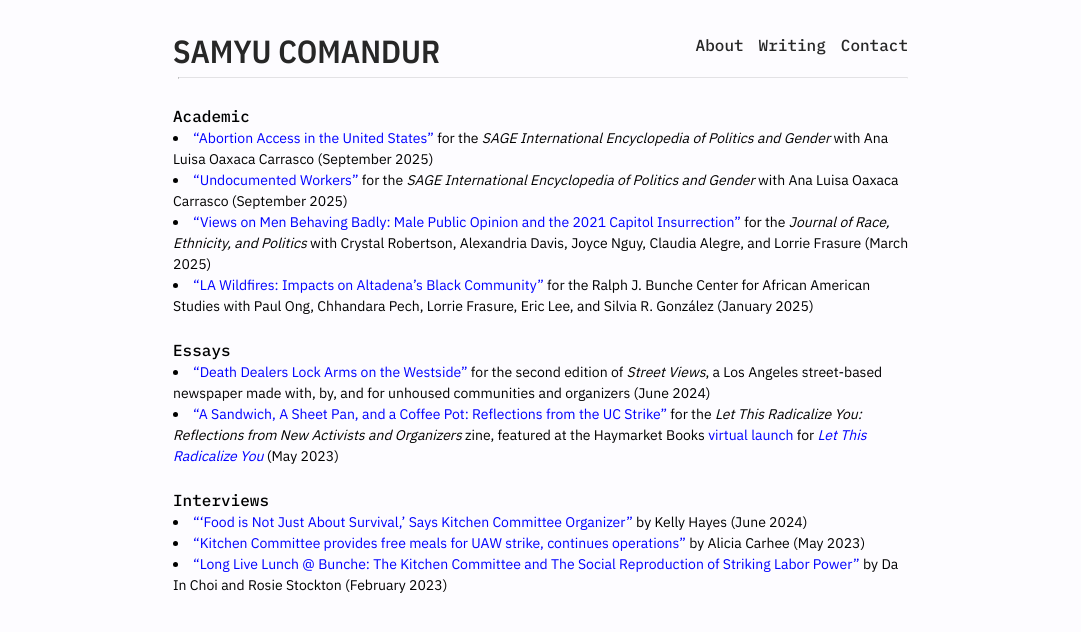
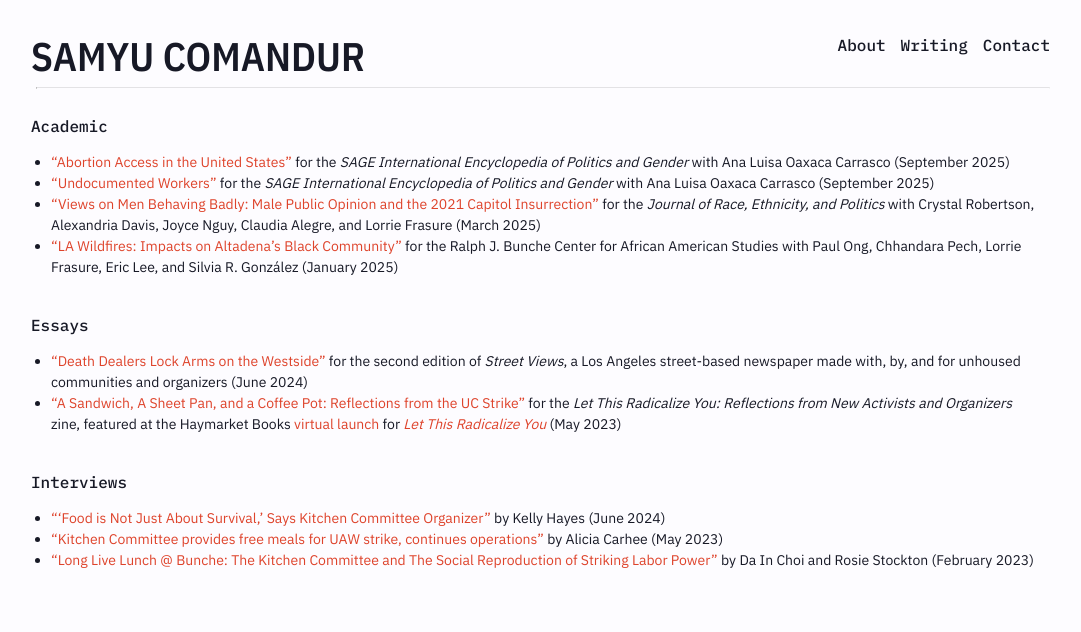
Before and after one commit to samyuc/samyuc.github.io, a Jekyll site: the page built from writing.html, in a window 1280 px wide. Shown: the top 632 px of the page, without its empty margins (97-1178 px from the left). Built offline with Jekyll 4.4.1, drawn with Linux system fonts in a browser that asks for light colours.

Commit message:
revamp 2.0

```diff
--- a/css/styles.css
+++ b/css/styles.css
@@ -5,7 +5,15 @@
 	 font-size: 14px;
 	 background-color: #fdfcff;
 	 min-height: 100%;
+	 color: #171926;
 }
+.sidebar {
+  grid-area: sidebar;
+}
+.col {
+  grid-area: col;
+}
+
 section {
 	 font-family: "IBM Plex Mono", monospace;
 	 font-weight: 500;
@@ -15,7 +23,7 @@
 
 a {
 	 text-decoration: none;
-	 color: #00f;
+	 color: #de432b;
 }
 a:hover {
 	 text-decoration: underline;
@@ -25,7 +33,7 @@
 	 border-top: 1px solid rgba(0, 0, 0, 0.1);
 	 border-bottom: 1px solid rgba(255, 255, 255, 0.3);
 }
- code {
+code {
 	 background-color: #d8e7ff;
 	 color: #002b72;
 }
@@ -35,11 +43,21 @@
  .pull-right, .post-card .details {
 	 float: right;
 }
- .container {
-	 max-width: 740px;
-	 margin: auto;
+
+.wrapper{
+	display: grid;
+	flex-wrap: wrap;
+	grid-gap: 10px;
+        grid-template-columns: 1fr 3fr;
+  	grid-template-areas: "sidebar col";
 }
- .navbar {
+
+.container {
+	margin: auto;
+	max-width: 80%;
+}
+
+.navbar {
 	 padding: 30px 0 20px 0;
 }
  .navbar ul {
@@ -57,14 +75,14 @@
 }
 
  .navbar a {
-         color: #272727;
+         color: #171926;
 }
 
  .navbar .site-title {
 	 font-family: "IBM Plex Sans Condensed", sans-serif;
 	 font-weight: 600;
-	 font-size: 32px;
-	 color: #272727;
+	 font-size: 40px;
+	 color: #171926;
 	 display: inline-block;
 }
  .post-card {
@@ -110,21 +128,15 @@
  .footer a {
 	 color: black;
 }
- @media (max-width: 800px) {
-	 .container {
-		 max-width: 600px;
-		 transition: 0.3s ease all;
-	}
+
+@media (max-width: 768px) {
+  grid-template-rows: repeat(auto, 1fr);
+  grid-template-areas:
+    "column"
+    "sidebar";
 }
- @media (max-width: 650px) {
-	 .container {
-		 max-width: 83%;
-	}
-	 .navbar ul {
-		 margin-top: 5px;
-	}
-}
- @media (max-width: 500px) {
+
+@media (max-width: 625px) {
 	 .navbar {
 		 text-align: center;
 		 padding: 50px 0px 0px 0px;
@@ -147,6 +159,17 @@
 		 width: 100%;
 		 float: none;
 	}
+	.col {
+     		width: 100%;
+   	}
+  	.sidebar {
+      		width: 100%;
+   	}
+}
+@media (max-width: 480px) {
+         .content .profile-picture img {
+                 margin-top: -5px;
+        }
 }
  .content {
 	 line-height: 1.5;
@@ -176,6 +199,7 @@
 	 margin: 5px 0 5px 0;
 }
  .content ul {
+	 margin: 0;
 	 padding: 0 20px 0 20px;
 }
  .content ol {
@@ -202,15 +226,12 @@
 	 padding: 0;
 	 margin: 0;
 }
- @media (max-width: 480px) {
-	 .content .profile-picture img {
-		 margin-top: -5px;
-	}
-}
- .content img {
+
+.content img {
+	 width: 100%;
+         height: auto;
 	 text-align: center;
-	 margin: 10px 10px 10px 10px;
-	 max-width: 740px;
+	 border-radius: 50%;
 }
  .content .color-red {
 	 color: #ff0f00;
--- a/writing.html
+++ b/writing.html
@@ -2,18 +2,21 @@
 layout: default
 ---
 <section>Academic</section>
+<ul><dl>
 <dt><li> <a href=https://us.sagepub.com/en-us/nam/the-sage-international-encyclopedia-of-politics-and-gender/book286827>“Abortion Access in the United States”</a> for the <i>SAGE International Encyclopedia of Politics and Gender</i> with Ana Luisa Oaxaca Carrasco (September 2025)</li>
 <dt><li> <a href=https://us.sagepub.com/en-us/nam/the-sage-international-encyclopedia-of-politics-and-gender/book286827>“Undocumented Workers”</a> for the <i>SAGE International Encyclopedia of Politics and Gender</i> with Ana Luisa Oaxaca Carrasco (September 2025)</li>
 <dt><li> <a href=https://www.cambridge.org/core/journals/journal-of-race-ethnicity-and-politics/article/views-on-men-behaving-badly-male-public-opinion-and-the-2021-capitol-insurrection/1BCD3FECB9540D7ACF8E542AA7DFB451">“Views on Men Behaving Badly: Male Public Opinion and the 2021 Capitol Insurrection”</a> for the <i>Journal of Race, Ethnicity, and Politics</i> with Crystal Robertson, Alexandria Davis, Joyce Nguy, Claudia Alegre, and Lorrie Frasure (March 2025)</li>
-<dt><li> <a href=https://bunchecenter.ucla.edu/wp-content/uploads/sites/112/2025/02/LA_Wildfire_Altadena_Black_Community_Report.pdf">“LA Wildfires: Impacts on Altadena’s Black Community”</a> for the Ralph J. Bunche Center for African American Studies with Paul Ong, Chhandara Pech, Lorrie Frasure, Eric Lee, and Silvia R. González (January 2025)</li>
+<dt><li> <a href=https://bunchecenter.ucla.edu/wp-content/uploads/sites/112/2025/02/LA_Wildfire_Altadena_Black_Community_Report.pdf">“LA Wildfires: Impacts on Altadena’s Black Community”</a> for the Ralph J. Bunche Center for African American Studies with Paul Ong, Chhandara Pech, Lorrie Frasure, Eric Lee, and Silvia R. González (January 2025)</li></dl></ul>
 
 <br>
 <section>Essays</section>
+<ul><dl>
 <dt><li><a href=https://streetviewsla.com/street-views-second-edition.pdf>“Death Dealers Lock Arms on the Westside” </a> for the second edition of <i>Street Views</i>, a Los Angeles street-based newspaper made with, by, and for unhoused communities and organizers (June 2024)</li>
 <dt><li>  <a href=https://issuu.com/projectnia/docs/ltry-essayszine_mc-v2> “A Sandwich, A Sheet Pan, and a Coffee Pot: Reflections from the UC Strike”</a> for the <i>Let This Radicalize You: Reflections from New Activists and Organizers</i> zine, featured at the Haymarket Books <a href="https://www.youtube.com/watch?v=kSTMC0QhZbg&themeRefresh=1">virtual launch</a> for <i><a href=https://bookshop.org/p/books/let-this-radicalize-you-organizing-and-the-revolution-of-reciprocal-care-mariame-kaba/18307365>Let This Radicalize You</a></i> (May 2023)</li></dd></dt></dl></ul>
 
 <br>
 <section>Interviews</section>
+<ul><dl>
 <dt><li> <a href=“https://organizingmythoughts.org/food-is-not-just-about-survival-says-kitchen-committee-organizer/“>“‘Food is Not Just About Survival,’ Says Kitchen Committee Organizer”</a> by Kelly Hayes (June 2024)</li>
 <dt><li> <a href "https://dailybruin.com/2023/05/21/kitchen-committee-provides-free-meals-for-uaw-strikers">“Kitchen Committee provides free meals for UAW strike, continues operations”</a> by Alicia Carhee (May 2023)</li>
-<dt><li> <a href=“https://csw.ucla.edu/2023/02/17/long-live-lunch-bunche-the-kitchen-committee-and-the-social-reproduction-of-striking-labor-power/“>“Long Live Lunch @ Bunche: The Kitchen Committee and The Social Reproduction of Striking Labor Power”</a> by Da In Choi and Rosie Stockton (February 2023)</li>
+<dt><li> <a href=“https://csw.ucla.edu/2023/02/17/long-live-lunch-bunche-the-kitchen-committee-and-the-social-reproduction-of-striking-labor-power/“>“Long Live Lunch @ Bunche: The Kitchen Committee and The Social Reproduction of Striking Labor Power”</a> by Da In Choi and Rosie Stockton (February 2023)</li></dl></ul>
```
Also changed, not shown: index.html (+7 -3 lines), 6 other files.
